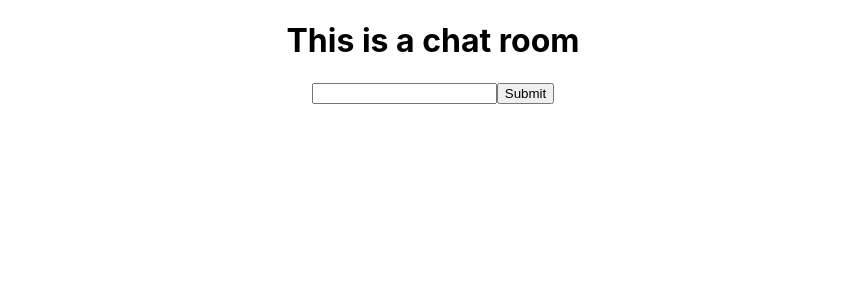
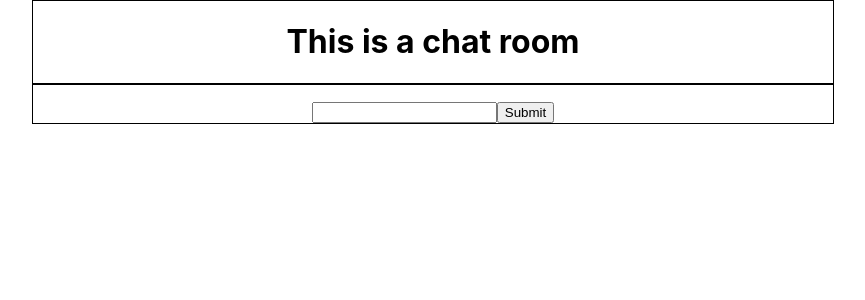
Before and after one commit to Ladelor/BabbleBabble, a React (Create React App) app in the folder chat-room/: page / in a window 1280 px wide. Shown: the top 300 px of the page, without its empty margins (207-1072 px from the left). Built offline with nearby package versions, Linux system fonts and the light colour scheme; no server answers.

Commit message:
Various improvements

```diff
--- a/chat-room/src/chat-room-components/MessageBoard.js
+++ b/chat-room/src/chat-room-components/MessageBoard.js
@@ -10,11 +10,9 @@ class MessageBoard extends Component {
   }
 
   addMessage(message){
-    console.log(this);
     this.setState(prevState => ({
       messages: [...prevState.messages, message]
     }));
-    console.log(this.state);
   }
 
   getCommentComponents() {
--- a/chat-room/src/index.css
+++ b/chat-room/src/index.css
@@ -16,6 +16,7 @@ code {
 #chat-room {
   width: 800px;
   margin: auto;
+  border: 1px solid;
 }
 
 .comment {
@@ -24,6 +25,7 @@ code {
 
 .comment-container {
   list-style-type: none;
+  border: 1px solid;
 }
 
 li:nth-child(even) {
```
